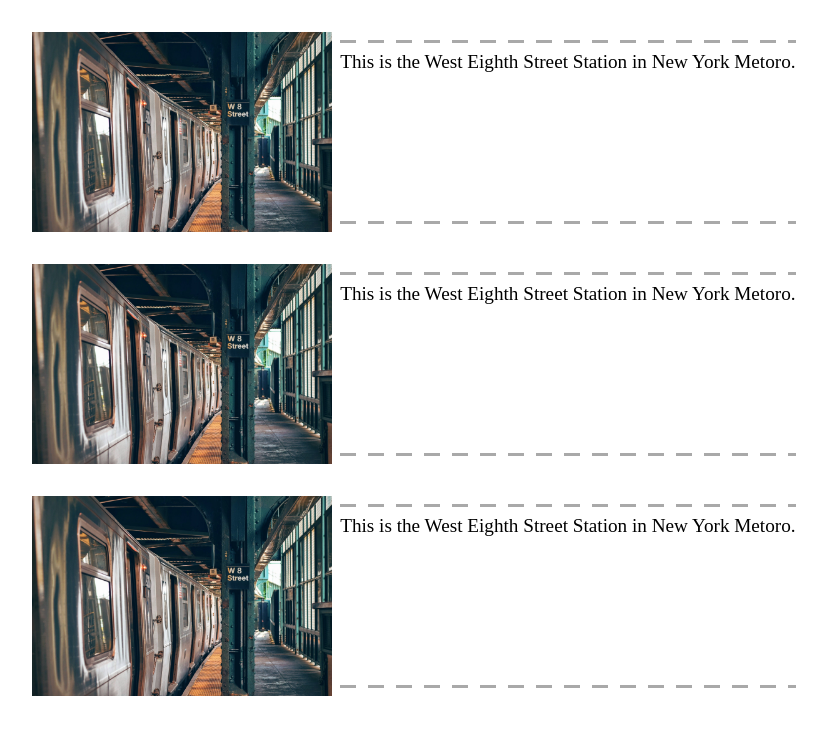
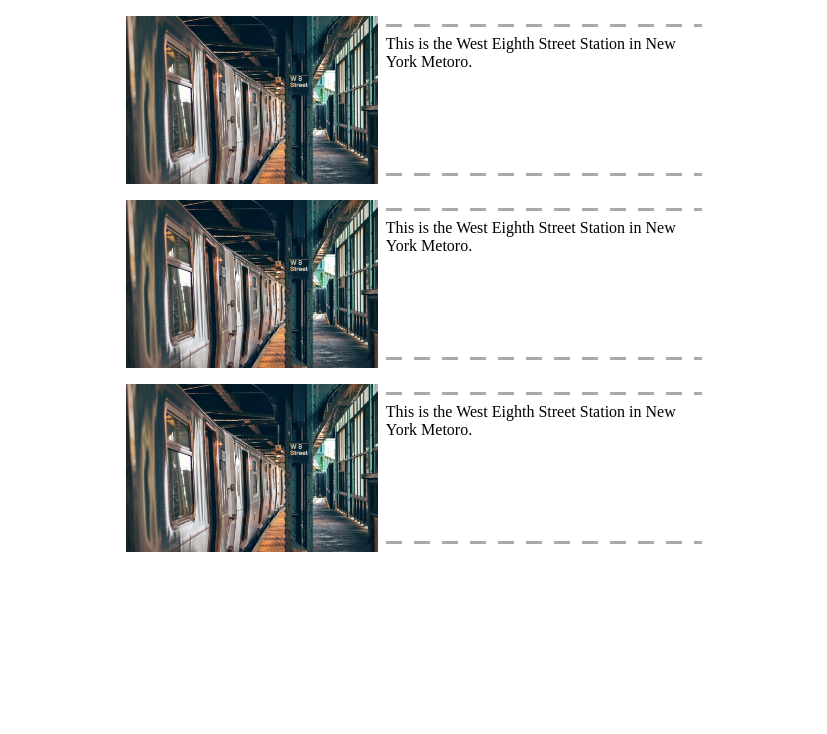
Before and after one commit to WTomoharu/vue-dashed-border-card, a plain HTML site: page index.html in a window 1280 px wide. Shown: the whole page, without its empty margins (222-1049 px from the left). Drawn offline with nearby package versions, Linux system fonts and the light colour scheme.

Commit message:
update: css style

```diff
--- a/index.html
+++ b/index.html
@@ -26,21 +26,21 @@
 <body>
   <div id="app">
     <div style="background-color: whitesmoke;">
-      <div style="margin: 0 auto; min-width: 425px; max-width: 1000px; min-height: 100vh; background: white;">
-        <div style="padding: 16px 0; margin: 0 auto; display: flex; flex-direction: column; align-items: center;">
+      <div style="margin: 0 auto; min-width: 425px; max-width: 900px; min-height: 100vh; background: white;">
+        <div style="padding: 8px 0; margin: 0 auto; display: flex; flex-direction: column; align-items: center;">
 
-          <div v-for="i in 3" style="display: flex; width: full; max-width: 800px; margin: 16px;">
-            <div>
-              <img src="./images/metro-1853976_1920.jpg" alt="" style="max-height: 200px;">
+          <div v-for="i in 3" style="display: flex; width: 100%; max-width: 600px; padding: 8px; box-sizing: border-box; ">
+            <div style="display: flex; align-items: center;">
+              <img src="./images/metro-1853976_1920.jpg" alt="" style="height: calc(clamp(425px, 100vw, 600px) * 0.28);" />
             </div>
 
-            <div style="display: flex; flex-grow: 1; font-size: 1.2em;">
+            <div style="display: flex; flex-grow: 1;">
               <div style="
-                  display: flex; flex-direction: column; justify-content: center;
-                  padding: 8px; flex-grow: 1;
-                ">
+                display: flex; flex-direction: column; justify-content: center;
+                padding: 8px; flex-grow: 1;
+              ">
                 <dashed-line width="16px" space="12px" height="3px" color="#a9a9a9"></dashed-line>
-                <div style="flex-grow: 1; padding: 8px 0; height: 80%;">
+                <div style="flex-grow: 1; padding: 8px 0; height: 80%; width: 100%;">
                   <div>
                     This is the West Eighth Street Station in New York Metoro.
                   </div>
```
